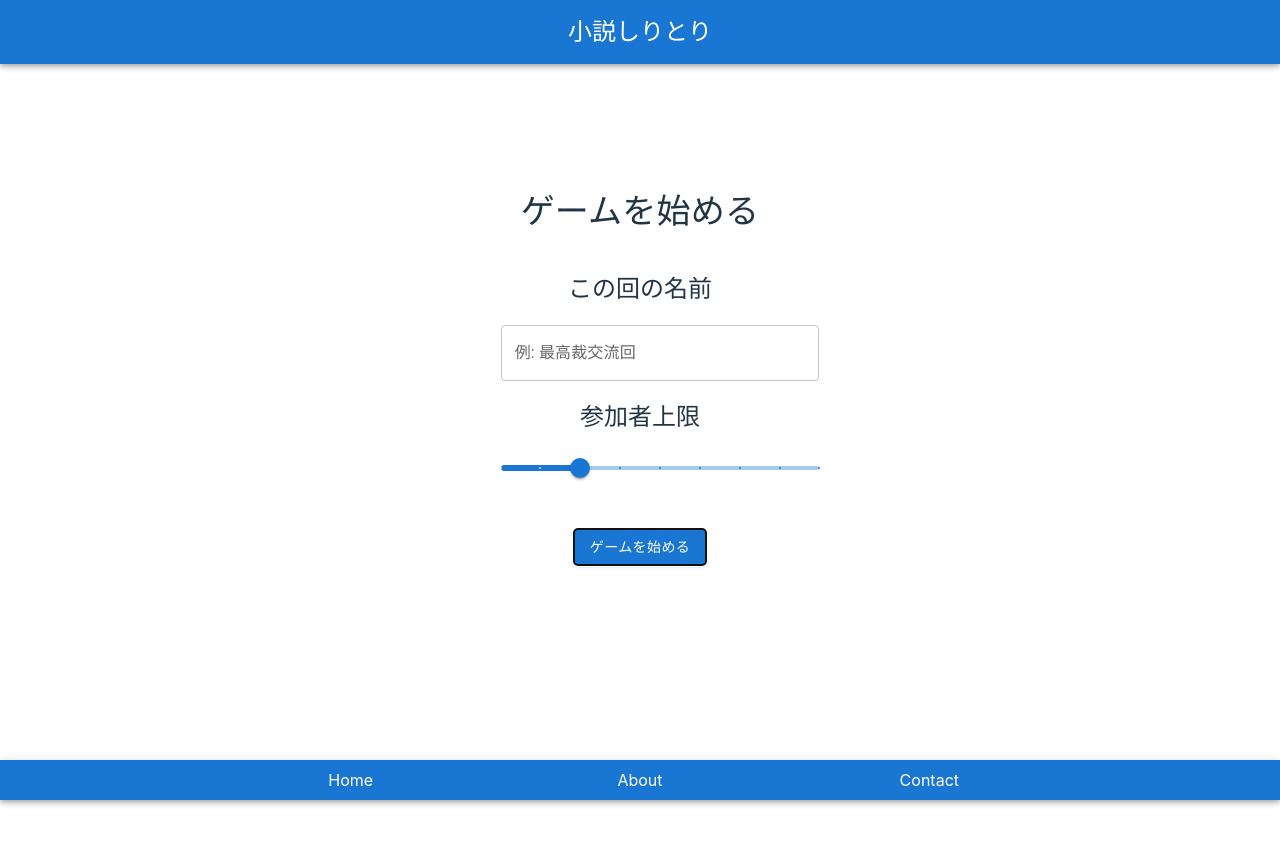
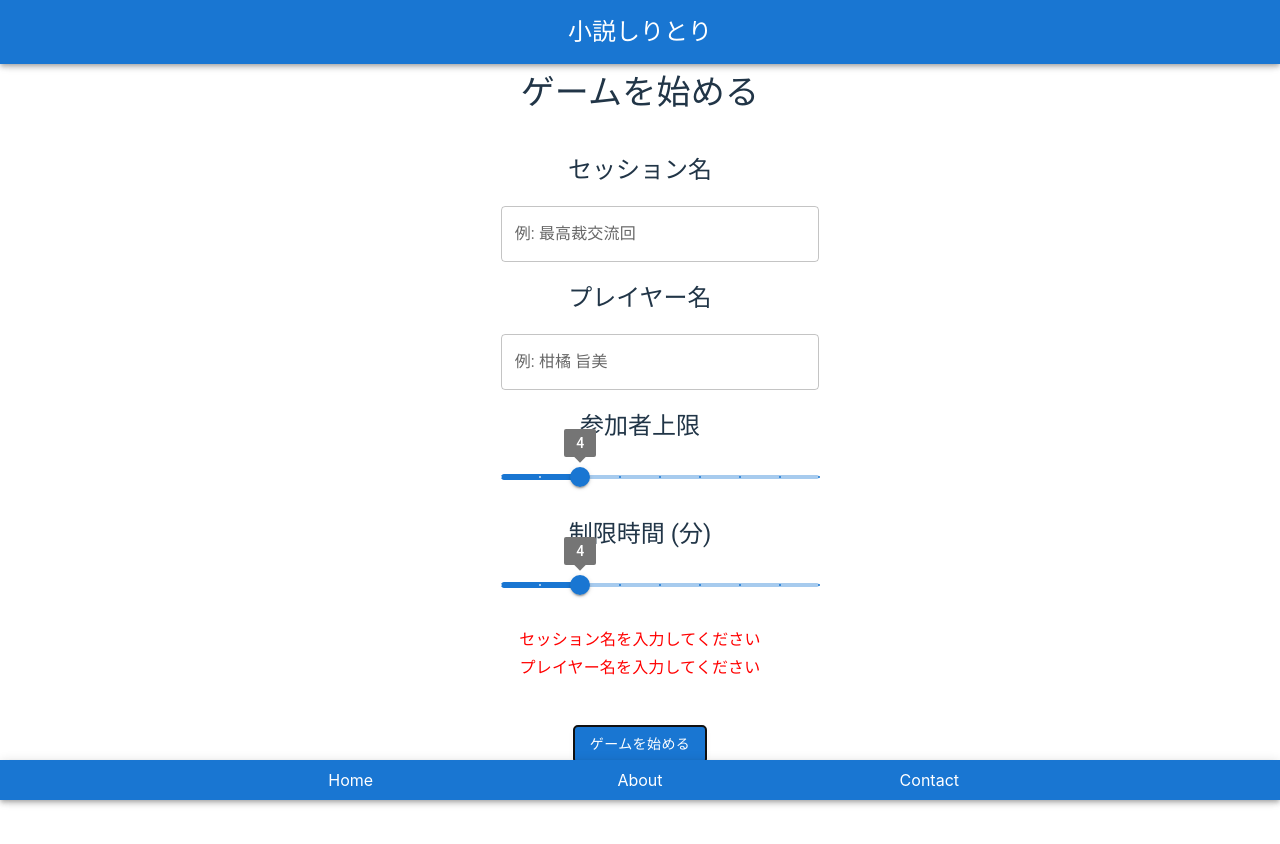
Before and after one commit to K-Kazuyuki/https-jmn-jrbn, a React (Vite) app: page /start-game in a window 1280 px wide. Both pictures are taken after a click on the button "ゲームを始める". Shown: the top 844 px of the page. Before the commit the page ends 800 px from the top, so only its background shows below. Built offline with nearby package versions, Linux system fonts and the light colour scheme.

Commit message:
StartGameページにセッション名、プレイヤー名、参加者上限、制限時間の入力フィールドを追加し、バリデーション機能を実装。index.htmlの言語設定を日本語に変更。HomeコンポーネントのPageCardの最小幅を設定。

```diff
--- a/index.html
+++ b/index.html
@@ -1,5 +1,5 @@
 <!doctype html>
-<html lang="en">
+<html lang="jp">
   <head>
     <meta charset="UTF-8" />
     <link rel="icon" type="image/svg+xml" href="/vite.svg" />
--- a/src/Home.tsx
+++ b/src/Home.tsx
@@ -30,7 +30,7 @@ const Home = () => {
           marginTop: "40px",
         }}
       >
-        <div style={{ padding: "10px" }}>
+        <div style={{ padding: "10px", maxWidth: 345, minWidth: 200 }}>
           <PageCard
             href="/start-game"
             imgSrc="/images/flag_001.png"
@@ -38,7 +38,7 @@ const Home = () => {
             text="ゲームを始める"
           />
         </div>
-        <div style={{ padding: "10px" }}>
+        <div style={{ padding: "10px", maxWidth: 345, minWidth: 200 }}>
           <PageCard
             imgSrc="/images/writing_002.png"
             alt="ゲームに参加"
@@ -46,12 +46,12 @@ const Home = () => {
             href="https://jarebon.com/"
           />
         </div>
-        <div style={{ padding: "10px" }}>
+        <div style={{ padding: "10px", maxWidth: 345, minWidth: 200 }}>
           <PageCard
-            href="/page2"
             imgSrc="/images/books_002.png"
             alt="いままでの記録"
             text="いままでの記録"
+            href="https://jarebon.com/"
           />
         </div>
       </div>
--- a/src/StartGame.tsx
+++ b/src/StartGame.tsx
@@ -1,17 +1,53 @@
 import { Button, Slider, TextField, Typography } from "@mui/material";
+import { useState } from "react";
 
 const StartGamePage = () => {
+  const [sessionName, setSessionName] = useState("");
+  const [playerName, setPlayerName] = useState("");
+  const [playerLimit, setPlayerLimit] = useState(4);
+  const [timeLimit, setTimeLimit] = useState(4);
+  const [errorMessages, setErrorMessages] = useState(Array<string>());
+
+  const validate = (): boolean => {
+    const tmpErrorMessages = [];
+    if (sessionName === "") {
+      tmpErrorMessages.push("セッション名を入力してください");
+    }
+    if (playerName === "") {
+      tmpErrorMessages.push("プレイヤー名を入力してください");
+    }
+    if (tmpErrorMessages.length > 0) {
+      setErrorMessages(tmpErrorMessages);
+      return false;
+    }
+    setErrorMessages([]);
+    return true;
+  };
+
   return (
+    <>
       <div>
         <Typography variant="h4" sx={{ margin: "40px" }}>
           ゲームを始める
         </Typography>
-      <Typography variant="h5">この回の名前</Typography>
+        <Typography variant="h5">セッション名</Typography>
         <TextField
           label="例: 最高裁交流回"
           variant="outlined"
           fullWidth
           style={{ margin: "20px" }}
+          value={sessionName}
+          onChange={(e) => setSessionName(e.target.value)}
+        />
+
+        <Typography variant="h5">プレイヤー名</Typography>
+        <TextField
+          label="例: 柑橘 旨美"
+          variant="outlined"
+          fullWidth
+          style={{ margin: "20px" }}
+          value={playerName}
+          onChange={(e) => setPlayerName(e.target.value)}
         />
         <Typography variant="h5">参加者上限</Typography>
         <Slider
@@ -20,13 +56,52 @@ const StartGamePage = () => {
           marks
           min={2}
           max={10}
-        valueLabelDisplay="auto"
+          valueLabelDisplay="on"
           style={{ margin: "20px" }}
+          value={playerLimit}
+          onChange={(_, value) => setPlayerLimit(value as number)}
         />
-      <Button variant="contained" color="primary" style={{ margin: "20px" }}>
+        <Typography variant="h5">制限時間 (分)</Typography>
+        <Slider
+          defaultValue={4}
+          step={1}
+          marks
+          min={2}
+          max={10}
+          valueLabelDisplay="on"
+          style={{ margin: "20px" }}
+          value={timeLimit}
+          onChange={(_, value) => setTimeLimit(value as number)}
+        />
+      </div>
+      <div>
+        {errorMessages.map((message, index) => (
+          <Typography key={index} variant="subtitle1" color="red">
+            {message}
+          </Typography>
+        ))}
+      </div>
+      <div>
+        <br />
+        <Button
+          variant="contained"
+          color="primary"
+          style={{ margin: "20px" }}
+          onClick={() => {
+            console.log(`セッション名: ${sessionName}`);
+            console.log(`プレイヤー名: ${playerName}`);
+            console.log(`参加者上限: ${playerLimit}`);
+            console.log(`制限時間: ${timeLimit}`);
+            if (validate()) {
+              // ゲーム画面に遷移
+              window.location.href = "/game";
+            }
+          }}
+        >
           ゲームを始める
         </Button>
       </div>
+    </>
   );
 };
 
--- a/src/components/PageCard.tsx
+++ b/src/components/PageCard.tsx
@@ -12,8 +12,6 @@ const PageCard: FC<Props> = (props) => {
   return (
     <Card
       sx={{
-        maxWidth: 345,
-        minWidth: 200,
         cursor: props.href ? "pointer" : "default",
       }}
       onClick={() => {
```
Lines whose indentation alone changed are shown as unchanged.
